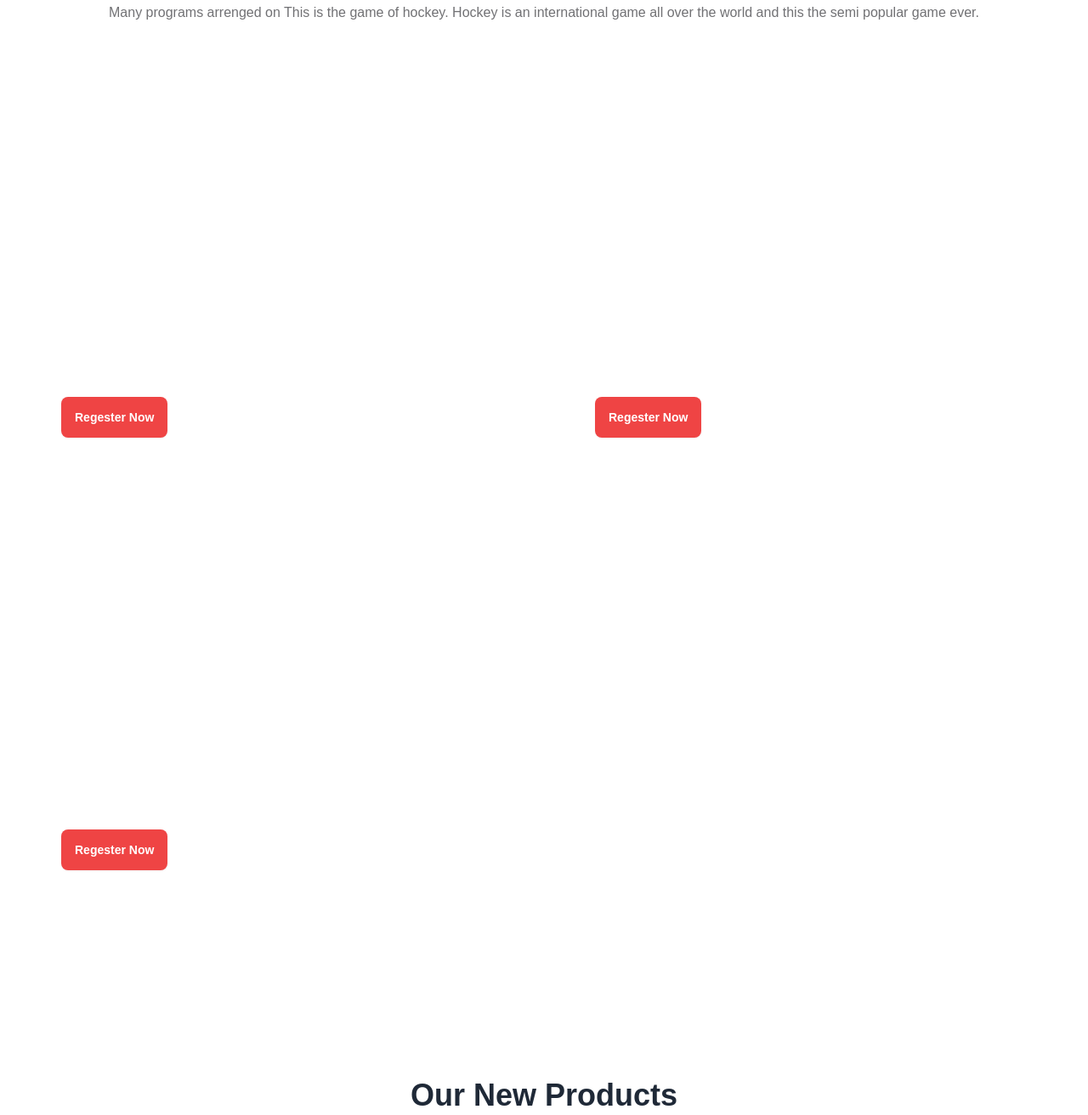
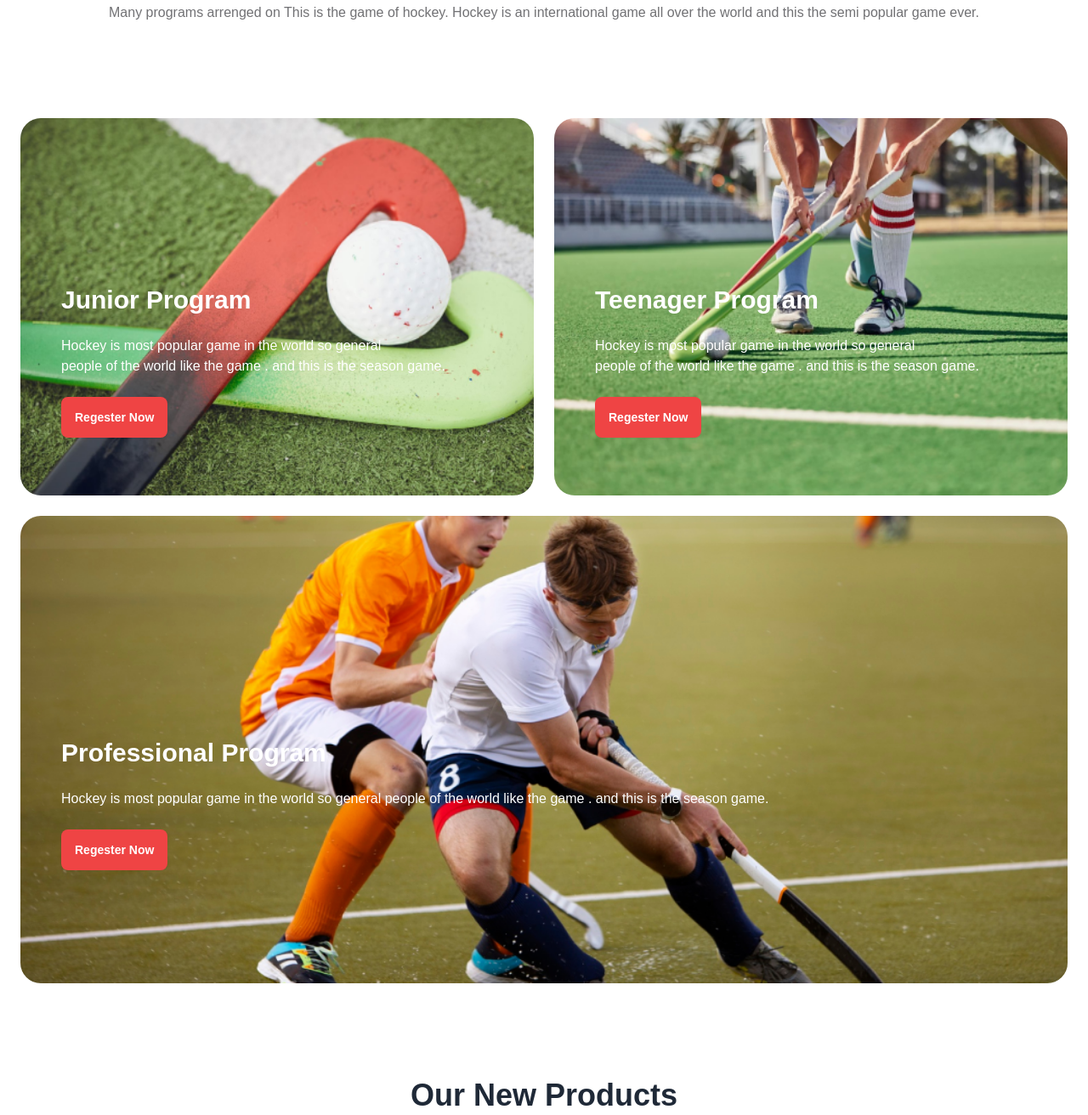
Before and after one commit to juwel-hub/hockey-cup, a plain HTML site: page index.html in a window 1280 px wide. Shown: the part 1571-2883 px from the top of the page at 85% size. Drawn offline with nearby package versions, Linux system fonts and the light colour scheme; the site is published under a folder, as on GitHub Pages, so addresses that start at the root find nothing.

Commit message:
rename title and fix image url

```diff
--- a/index.html
+++ b/index.html
@@ -3,7 +3,7 @@
   <head>
     <meta charset="UTF-8" />
     <meta name="viewport" content="width=device-width, initial-scale=1.0" />
-    <title>Hockey CupS</title>
+    <title>Hockey Cup</title>
     <!-- customize css add  -->
     <script>
       tailwind.config = {
@@ -242,7 +242,7 @@
         </p>
         <div class="flex gap-6 lg:flex-row flex-col mx-6 xxl:mx-0">
           <div
-            class="bg-[url('/Images/2.png')] bg-no-repeat bg-cover rounded-3xl lg:h-[444px] items-center flex w-full"
+            class="bg-[url('./Images/2.png')] bg-no-repeat bg-cover rounded-3xl lg:h-[444px] items-center flex w-full"
           >
             <div class="m-12 lg:mt-44">
               <h3
@@ -262,7 +262,7 @@
             </div>
           </div>
           <div
-            class="bg-[url('/Images/3.png')] bg-no-repeat bg-cover rounded-3xl lg:h-[444px] items-center flex w-full"
+            class="bg-[url('./Images/3.png')] bg-no-repeat bg-cover rounded-3xl lg:h-[444px] items-center flex w-full"
           >
             <div class="m-12 lg:mt-44">
               <h3
@@ -284,7 +284,7 @@
         </div>
         <div class="mx-6 xxl:mx-0">
           <div
-            class="bg-[url('/Images/4.png')] bg-no-repeat bg-cover rounded-3xl lg:h-[550px] items-center mt-6 flex w-full"
+            class="bg-[url('./Images/4.png')] bg-no-repeat bg-cover rounded-3xl lg:h-[550px] items-center mt-6 flex w-full"
           >
             <div class="m-12 lg:mt-44">
               <h3 class="lg:text-3xl font-extrabold mb-6 text-left text-white">
```
